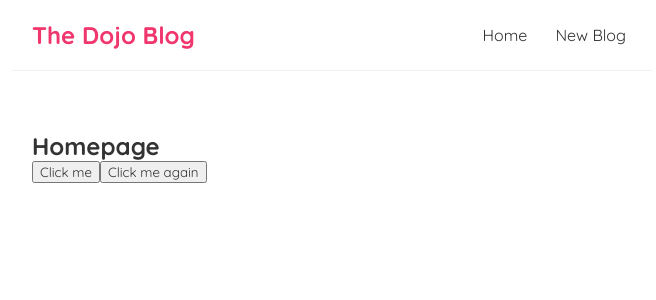
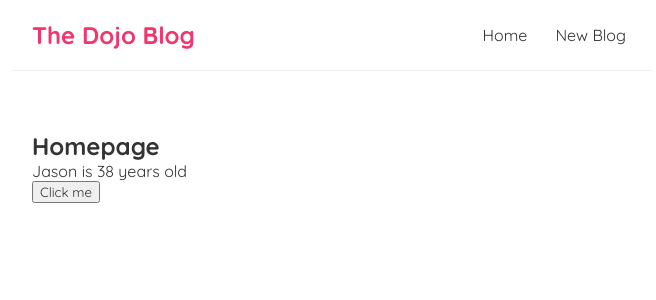
Before and after one commit to J-Etienne1/react-blog, a React (Create React App) app: page / in a window 1280 px wide. Shown: the top 300 px of the page, without its empty margins (308-964 px from the left). Built offline with nearby package versions, Linux system fonts and the light colour scheme.

Commit message:
useState info

```diff
--- a/src/Home.js
+++ b/src/Home.js
@@ -1,26 +1,21 @@
 import React from "react";
+import { useState } from "react";
 
 const Home = () => {
+  //let name = "Jason";
+  const [name, setName] = useState('Jason')
+  const [age, setAge] = useState(38)
 
-  const handleClick = (e) => {
-    console.log("Hello there", e);
-  };
-
-  const handleClickAgain = (name) => {
-    console.log("hello " + name);
+  const handleClick = () => {
+    setName('Nosaj')
+    setAge(56)
   };
 
   return (
     <div className="home">
       <h2>Homepage</h2>
+      <p>{ name } is { age } years old</p>
       <button onClick={handleClick}>Click me</button>
-      <button
-        onClick={() => {
-          handleClickAgain("Jason");
-        }}
-      >
-        Click me again
-      </button>
     </div>
   );
 };
```
Also changed, not shown: notes.txt.
